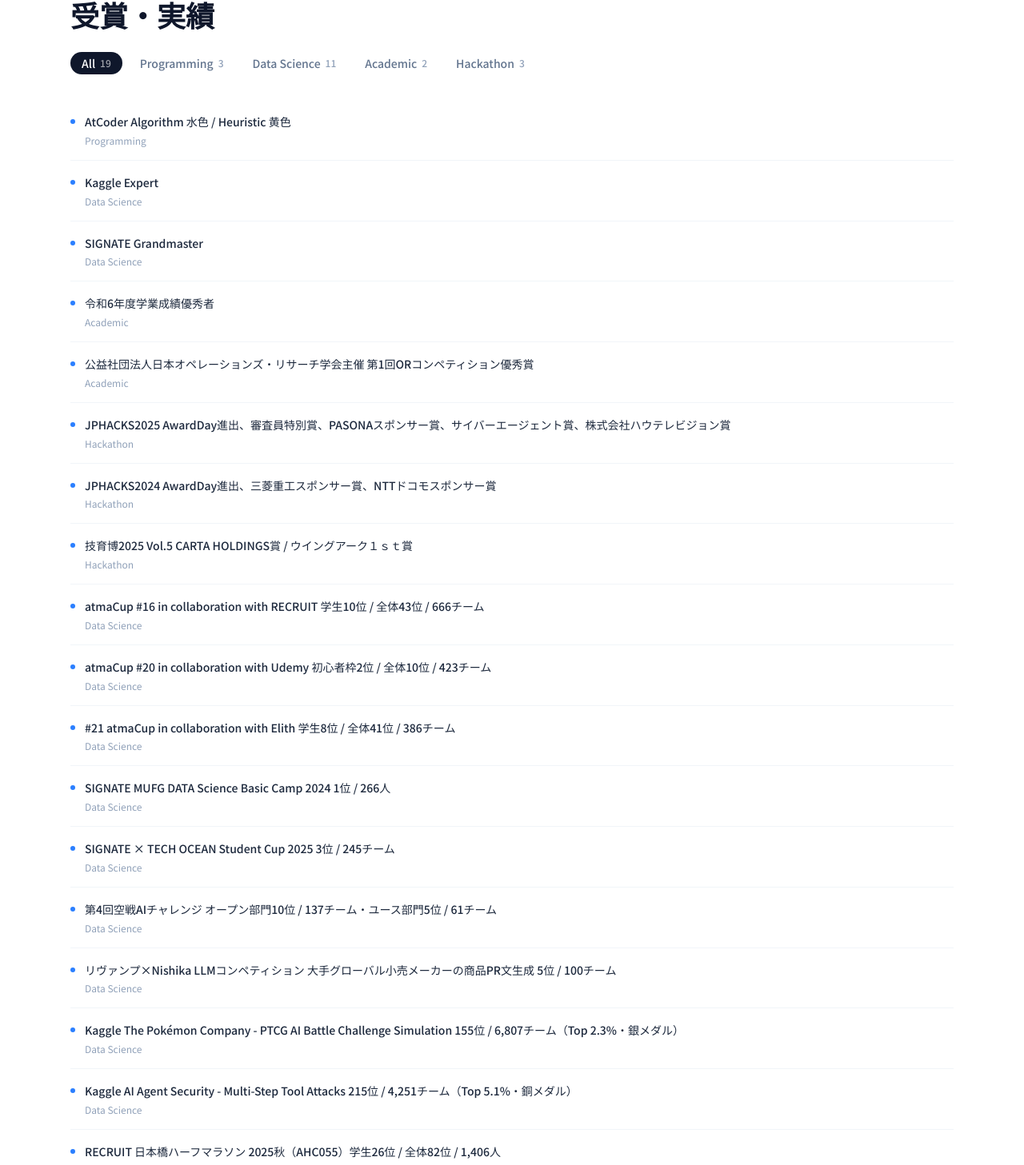
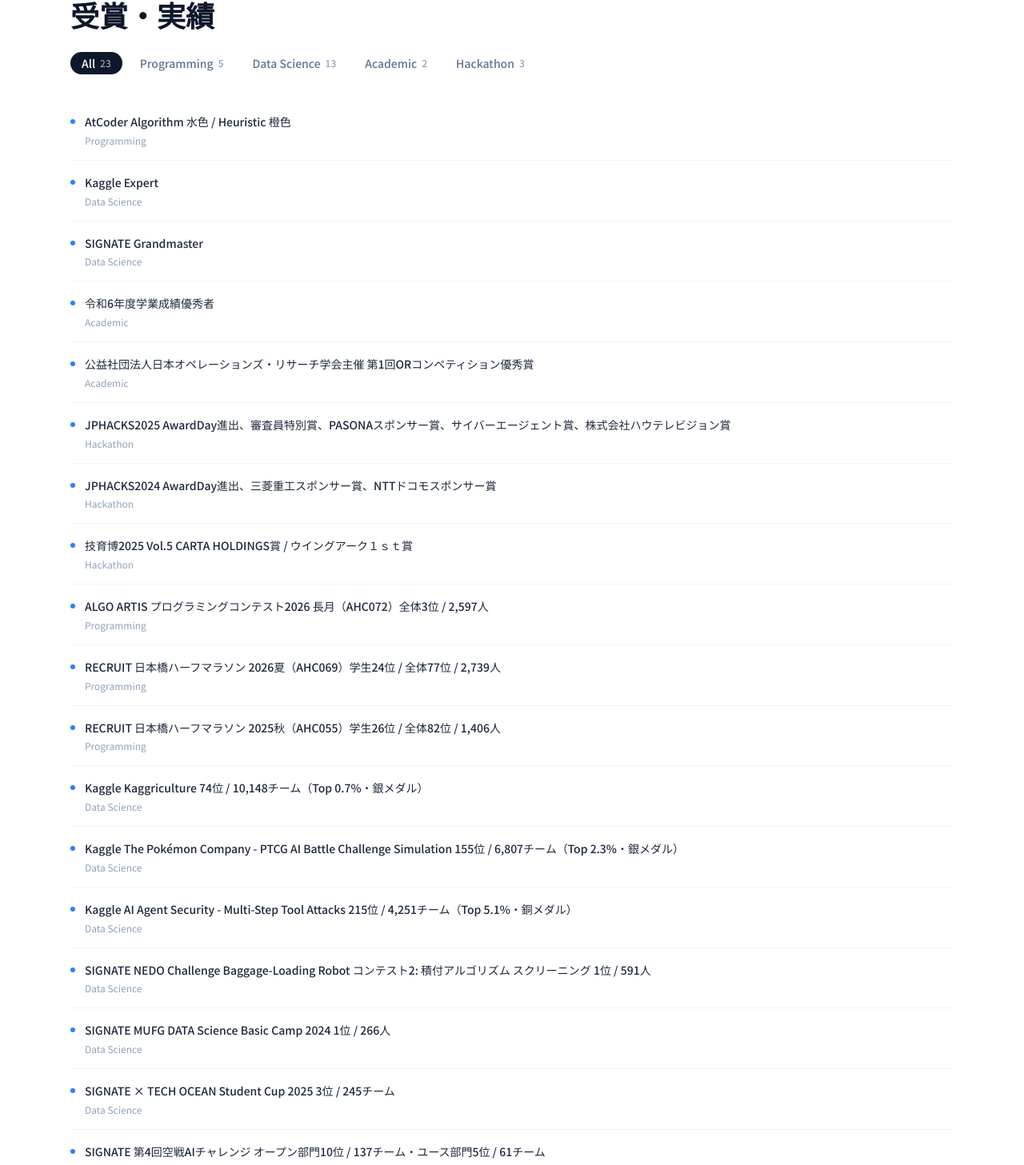
Before and after one commit to kabetani-yusei/portfolio, a Next.js app: page / in a window 1280 px wide. Shown: the part 1945-3402 px from the top of the page at 80% size. Built offline with nearby package versions, Linux system fonts and the light colour scheme.

Commit message:
add: 実績の追加と並び順の整理 (#17)

```diff
--- a/content/portfolio.md
+++ b/content/portfolio.md
@@ -12,7 +12,7 @@
 ## 各種アカウント
 - X: https://x.com/melo_atc
 - GitHub: https://github.com/kabetani-yusei
-- AtCoder: https://atcoder.jp/users/melo25
+- AtCoder: https://atcoder.jp/users/melo25?contestType=heuristic
 - Kaggle: https://www.kaggle.com/wally0593
 - atmaCup: https://www.guruguru.science/wally0593
 - SIGNATE: https://user.competition.signate.jp/ja/user/?user=5a67c126a1d648f88ce4b580c4abf31a
@@ -37,7 +37,7 @@
 - 普通自動車第一種運転免許(AT限定) 2023年12月
 
 ## 受賞・実績
-- AtCoder Algorithm 水色 / Heuristic 黄色
+- AtCoder Algorithm 水色 / Heuristic 橙色
 - Kaggle Expert
 - SIGNATE Grandmaster
 - 令和6年度学業成績優秀者
@@ -45,17 +45,21 @@
 - JPHACKS2025 AwardDay進出、審査員特別賞、PASONAスポンサー賞、サイバーエージェント賞、株式会社ハウテレビジョン賞
 - JPHACKS2024 AwardDay進出、三菱重工スポンサー賞、NTTドコモスポンサー賞
 - 技育博2025 Vol.5 株式会社CARTA HOLDINGS賞 ウイングアーク１ｓｔ株式会社賞
-- atmaCup #16 in collaboration with RECRUIT 学生10位 / 全体43位 / 666チーム
+- ALGO ARTIS プログラミングコンテスト2026 長月（AHC072）全体3位 / 2,597人
+- RECRUIT 日本橋ハーフマラソン 2026夏（AHC069）学生24位 / 全体77位 / 2,739人
+- RECRUIT 日本橋ハーフマラソン 2025秋（AHC055）学生26位 / 全体82位 / 1,406人
+- Kaggle Kaggriculture 74位 / 10,148チーム（Top 0.7%・銀メダル）
+- Kaggle The Pokémon Company - PTCG AI Battle Challenge Simulation 155位 / 6,807チーム（Top 2.3%・銀メダル）
+- Kaggle AI Agent Security - Multi-Step Tool Attacks 215位 / 4,251チーム（Top 5.1%・銅メダル）
+- SIGNATE NEDO Challenge Baggage-Loading Robot コンテスト2: 積付アルゴリズム スクリーニング 1位 / 591人
+- SIGNATE MUFG DATA Science Basic Camp 2024 1位 / 266人
+- SIGNATE × TECH OCEAN Student Cup 2025 3位 / 245チーム
+- SIGNATE 第4回空戦AIチャレンジ オープン部門10位 / 137チーム・ユース部門5位 / 61チーム
 - atmaCup #20 in collaboration with Udemy 初心者枠2位 / 全体10位 / 423チーム
 - #21 atmaCup in collaboration with Elith 学生8位 / 全体41位 / 386チーム
-- SIGNATE MUFG DATA Science Basic Camp 2024 1位 / 266人
-- SIGNATE × TECH OCEAN Student Cup 2025 3位 / 245チーム
-- 第4回空戦AIチャレンジ オープン部門10位 / 137チーム・ユース部門5位 / 61チーム
+- atmaCup #16 in collaboration with RECRUIT 学生10位 / 全体43位 / 666チーム
 - 【リヴァンプ×Nishika LLMコンペティション】大手グローバル小売メーカーの商品PR文生成 5位 / 100チーム
-- Kaggle The Pokémon Company - PTCG AI Battle Challenge Simulation 155位 / 6,807チーム（Top 2.3%・銀メダル）
-- Kaggle AI Agent Security - Multi-Step Tool Attacks 215位 / 4,251チーム（Top 5.1%・銅メダル）
-- RECRUIT 日本橋ハーフマラソン 2025秋（AHC055）学生26位 / 全体82位 / 1,406人
-- RECRUIT 日本橋ハーフマラソン 2026夏（AHC069）学生24位 / 全体77位 / 2,739人
+- 自動運転AIチャレンジ2026 学生5位
 
 
 ## 活動・経験
@@ -76,6 +80,7 @@
 - コヨーテAI大会 総合優勝、複数回対戦部門優勝、jack賞、c0de賞
 - Track AIが書いたコード vs 人間が書いたコード 学生5位
 - 技育CAMP 2025 vol.7 努力賞
+- ICFPC2026 11位
 - Fixstars高速化コンテスト2026 18位
 - DECC2025 本戦22位
 - ALGORI2024 戦略賞ノミネート
--- a/src/data/profile.ts
+++ b/src/data/profile.ts
@@ -34,7 +34,7 @@
   accounts: [
     { name: "GitHub", url: "https://github.com/kabetani-yusei", handle: "kabetani-yusei" },
     { name: "X", url: "https://x.com/melo_atc", handle: "@melo_atc" },
-    { name: "AtCoder", url: "https://atcoder.jp/users/melo25", handle: "melo25" },
+    { name: "AtCoder", url: "https://atcoder.jp/users/melo25?contestType=heuristic", handle: "melo25" },
     { name: "Kaggle", url: "https://www.kaggle.com/wally0593", handle: "wally0593" },
     { name: "atmaCup", url: "https://www.guruguru.science/wally0593", handle: "wally0593" },
     {
@@ -62,7 +62,7 @@
 };
 
 export const achievements: Achievement[] = [
-  { title: "AtCoder Algorithm 水色 / Heuristic 黄色", tags: ["Programming"] },
+  { title: "AtCoder Algorithm 水色 / Heuristic 橙色", tags: ["Programming"] },
   { title: "Kaggle Expert", tags: ["Data Science"] },
   { title: "SIGNATE Grandmaster", tags: ["Data Science"] },
   { title: "令和6年度学業成績優秀者", tags: ["Academic"] },
@@ -84,32 +84,22 @@
     tags: ["Hackathon"],
   },
   {
-    title: "atmaCup #16 in collaboration with RECRUIT 学生10位 / 全体43位 / 666チーム",
-    tags: ["Data Science"],
-  },
-  {
-    title: "atmaCup #20 in collaboration with Udemy 初心者枠2位 / 全体10位 / 423チーム",
-    tags: ["Data Science"],
-  },
-  {
-    title: "#21 atmaCup in collaboration with Elith 学生8位 / 全体41位 / 386チーム",
-    tags: ["Data Science"],
-  },
-  {
-    title: "SIGNATE MUFG DATA Science Basic Camp 2024 1位 / 266人",
-    tags: ["Data Science"],
-  },
-  {
-    title: "SIGNATE × TECH OCEAN Student Cup 2025 3位 / 245チーム",
-    tags: ["Data Science"],
-  },
-  {
-    title: "第4回空戦AIチャレンジ オープン部門10位 / 137チーム・ユース部門5位 / 61チーム",
-    tags: ["Data Science"],
+    title:
+      "ALGO ARTIS プログラミングコンテスト2026 長月（AHC072）全体3位 / 2,597人",
+    tags: ["Programming"],
   },
   {
     title:
-      "リヴァンプ×Nishika LLMコンペティション 大手グローバル小売メーカーの商品PR文生成 5位 / 100チーム",
+      "RECRUIT 日本橋ハーフマラソン 2026夏（AHC069）学生24位 / 全体77位 / 2,739人",
+    tags: ["Programming"],
+  },
+  {
+    title:
+      "RECRUIT 日本橋ハーフマラソン 2025秋（AHC055）学生26位 / 全体82位 / 1,406人",
+    tags: ["Programming"],
+  },
+  {
+    title: "Kaggle Kaggriculture 74位 / 10,148チーム（Top 0.7%・銀メダル）",
     tags: ["Data Science"],
   },
   {
@@ -124,14 +114,43 @@
   },
   {
     title:
-      "RECRUIT 日本橋ハーフマラソン 2025秋（AHC055）学生26位 / 全体82位 / 1,406人",
-    tags: ["Programming"],
+      "SIGNATE NEDO Challenge Baggage-Loading Robot コンテスト2: 積付アルゴリズム スクリーニング 1位 / 591人",
+    tags: ["Data Science"],
+  },
+  {
+    title: "SIGNATE MUFG DATA Science Basic Camp 2024 1位 / 266人",
+    tags: ["Data Science"],
+  },
+  {
+    title: "SIGNATE × TECH OCEAN Student Cup 2025 3位 / 245チーム",
+    tags: ["Data Science"],
   },
   {
     title:
-      "RECRUIT 日本橋ハーフマラソン 2026夏（AHC069）学生24位 / 全体77位 / 2,739人",
-    tags: ["Programming"],
+      "SIGNATE 第4回空戦AIチャレンジ オープン部門10位 / 137チーム・ユース部門5位 / 61チーム",
+    tags: ["Data Science"],
   },
+  {
+    title:
+      "atmaCup #20 in collaboration with Udemy 初心者枠2位 / 全体10位 / 423チーム",
+    tags: ["Data Science"],
+  },
+  {
+    title:
+      "#21 atmaCup in collaboration with Elith 学生8位 / 全体41位 / 386チーム",
+    tags: ["Data Science"],
+  },
+  {
+    title:
+      "atmaCup #16 in collaboration with RECRUIT 学生10位 / 全体43位 / 666チーム",
+    tags: ["Data Science"],
+  },
+  {
+    title:
+      "リヴァンプ×Nishika LLMコンペティション 大手グローバル小売メーカーの商品PR文生成 5位 / 100チーム",
+    tags: ["Data Science"],
+  },
+  { title: "自動運転AIチャレンジ2026 学生5位", tags: ["Programming"] },
 ];
 
 export const experiences: Achievement[] = [
@@ -168,6 +187,7 @@
     tags: ["Data Science"],
   },
   { title: "技育CAMP 2025 vol.7 努力賞", tags: ["Hackathon"] },
+  { title: "ICFPC2026 11位", tags: ["Programming"] },
   { title: "Fixstars高速化コンテスト2026 18位", tags: ["Programming"] },
   { title: "DECC2025 本戦22位", tags: ["Programming"] },
   { title: "ALGORI2024 戦略賞ノミネート", tags: ["Programming"] },
```
